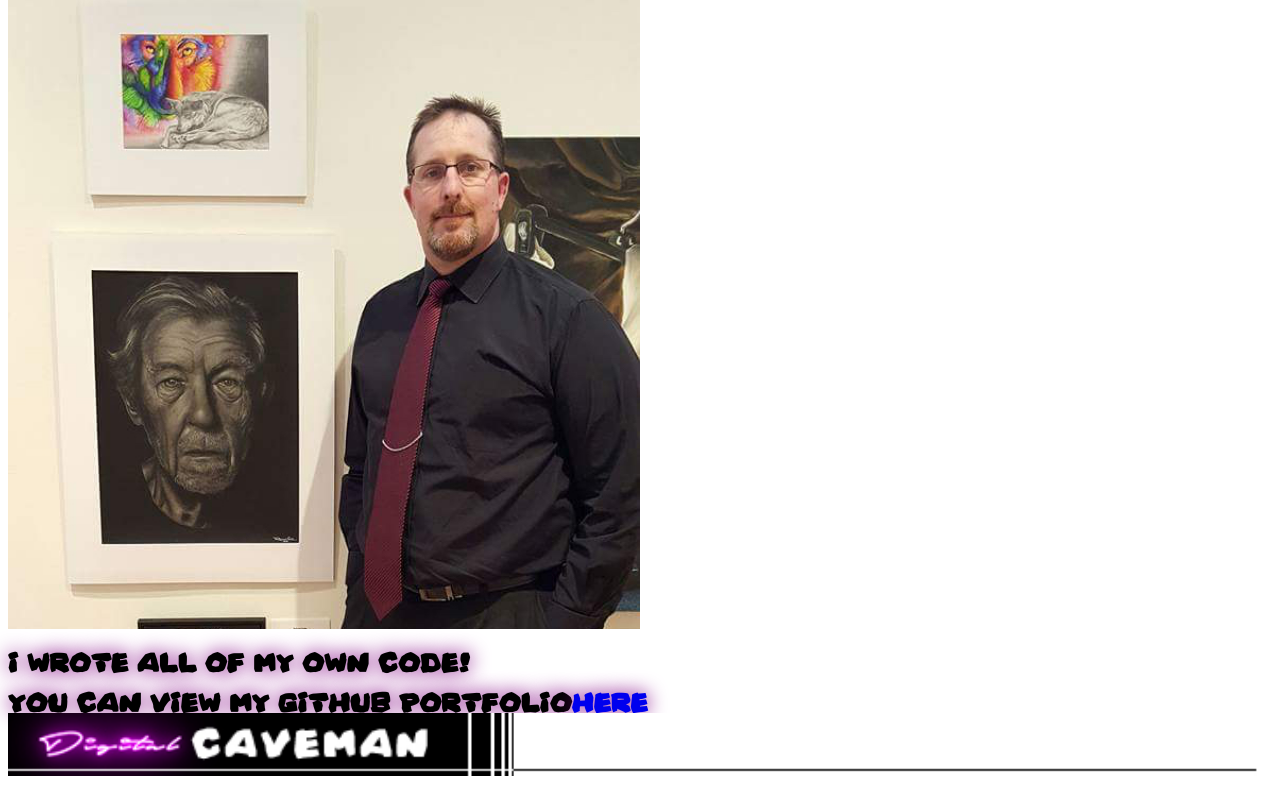
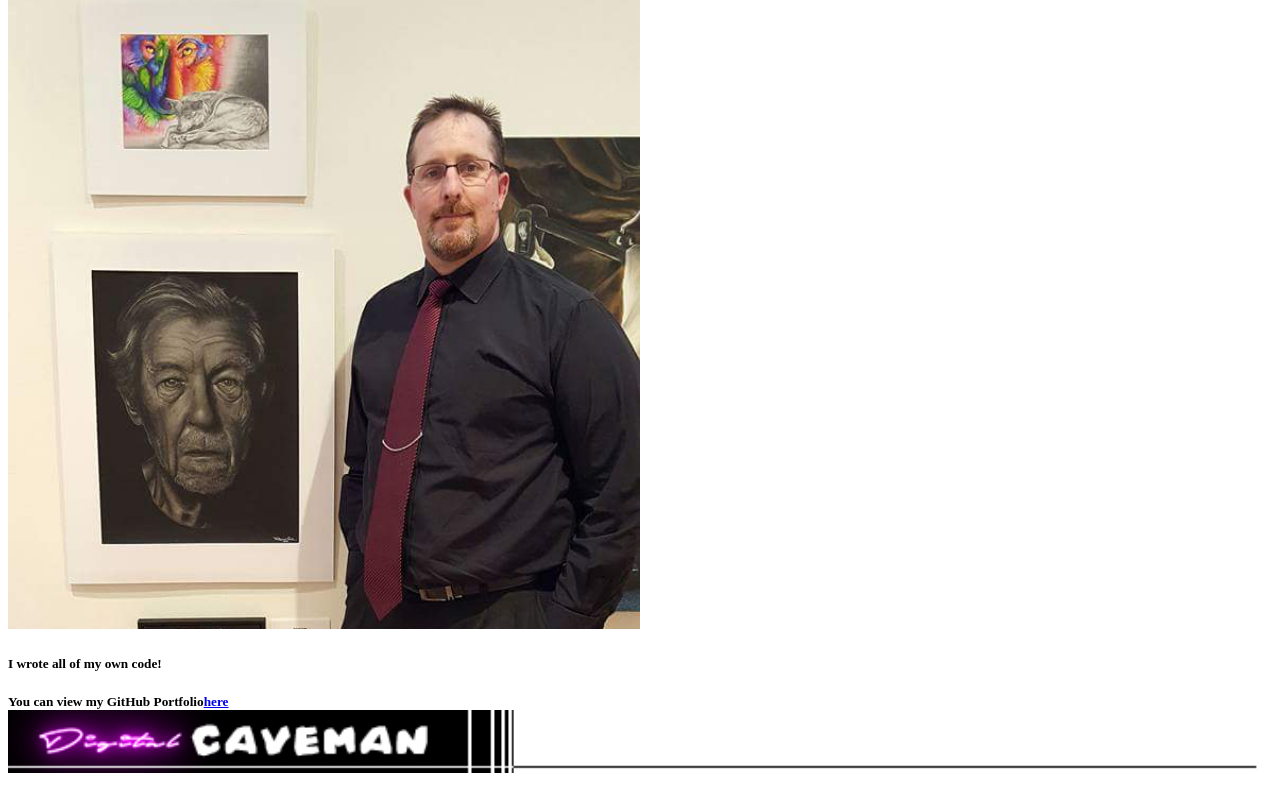
Before and after one commit to rnc2129/id1, a plain HTML site: page index.html in a window 1280 px wide. Shown: the part 1108-1908 px from the top of the page. Drawn offline with Linux system fonts and the light colour scheme.

Commit message:
style change

```diff
--- a/Project2/css/project2.css
+++ b/Project2/css/project2.css
@@ -18,7 +18,7 @@
 body {
     margin:20;
 }
-h1,h2,h3,h4,h5 {
+h1,h2,h3,h4 {
     width: 100%;
     font-family: cave;
     font-size: 8pt;
```
